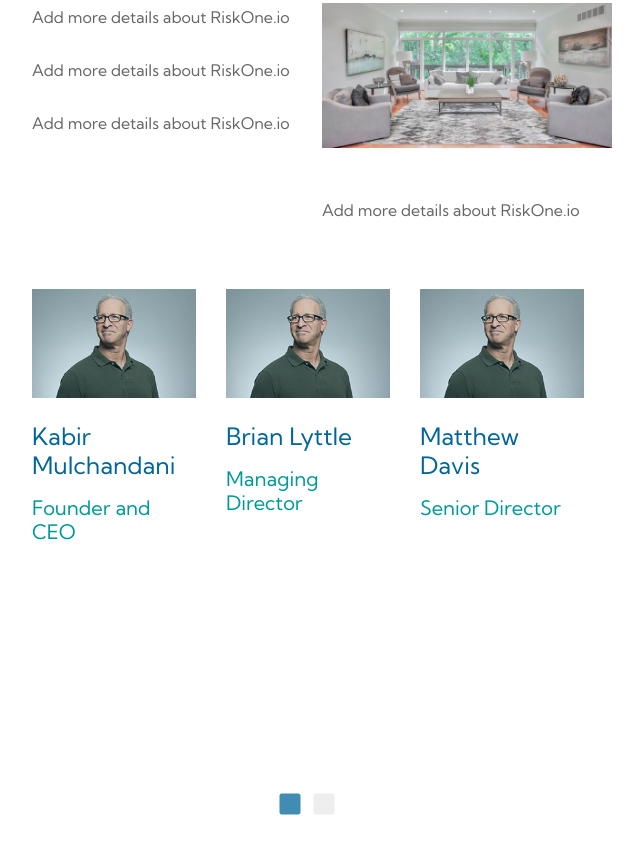
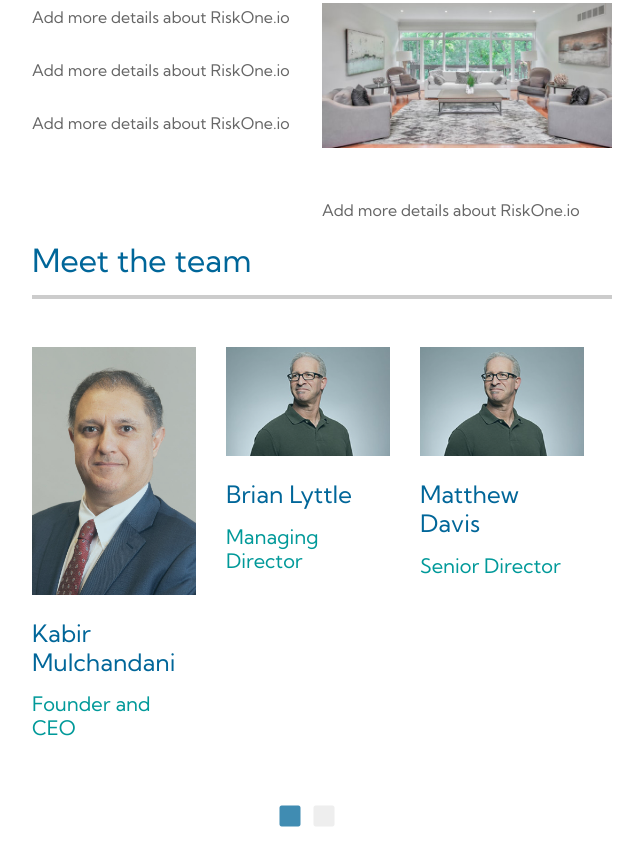
Before and after one commit to kmanojnag/RiskOne.io, a plain HTML site: page index.html in a window 1280 px wide. Shown: the part 1614-2479 px from the top of the page, without its empty margins (598-1241 px from the left). Drawn offline with Linux system fonts and the light colour scheme.

Commit message:
Add files via upload

```diff
--- a/index.html
+++ b/index.html
@@ -478,11 +478,13 @@ https://templatemo.com/tm-555-upright
                                 </p>
                             </div>
                         </div>
+                        <h2 class="tm-text-primary">Meet the team</h2>
+                        <hr class="mb-5">
                         <div class="mt-5">
                             <div class="tm-carousel">
                                 <div class="tm-carousel-item">
                                     <figure class="effect-honey mb-4">
-                                        <img src="img/about-01.jpg" alt="Featured Item">
+                                        <img src="img/Team/Kabir.jpg" alt="Featured Item">
                                         <figcaption>
                                             <ul class="tm-social">
                                                 <li><a href="https://facebook.com" class="tm-social-link"><i class="fab fa-facebook"></i></a></li>
@@ -502,7 +504,7 @@ https://templatemo.com/tm-555-upright
 
                                 <div class="tm-carousel-item">
                                     <figure class="effect-honey mb-4">
-                                        <img src="img/about-01.jpg" alt="Featured Item">
+                                        <img src="img/Team/about-01.jpg" alt="Featured Item">
                                         <figcaption>
                                             <ul class="tm-social">
                                                 <li><a href="https://facebook.com" class="tm-social-link"><i class="fab fa-facebook"></i></a></li>
@@ -522,7 +524,7 @@ https://templatemo.com/tm-555-upright
 
                                 <div class="tm-carousel-item">
                                     <figure class="effect-honey mb-4">
-                                        <img src="img/about-01.jpg" alt="Featured Item">
+                                        <img src="img/Team/about-01.jpg" alt="Featured Item">
                                         <figcaption>
                                             <ul class="tm-social">
                                                 <li><a href="https://facebook.com" class="tm-social-link"><i class="fab fa-facebook"></i></a></li>
@@ -542,7 +544,7 @@ https://templatemo.com/tm-555-upright
 
                                 <div class="tm-carousel-item">
                                     <figure class="effect-honey mb-4">
-                                        <img src="img/about-02.jpg" alt="Featured Item">
+                                        <img src="img/Team/about-02.jpg" alt="Featured Item">
                                         <figcaption>
                                             <ul class="tm-social">
                                                 <li><a href="https://facebook.com" class="tm-social-link"><i class="fab fa-facebook"></i></a></li>
@@ -574,7 +576,7 @@ https://templatemo.com/tm-555-upright
                                         <p>
 
                                         </p>
-                                        <h4 class="tm-text-secondary tm-about-subtitle">SVP, Product Management and Development</h4>
+                                        <h4 class="tm-text-secondary tm-about-subtitle">SVP, Product</h4>
                                     </div>
                                 </div>
 
```
Lines whose indentation alone changed are shown as unchanged.
